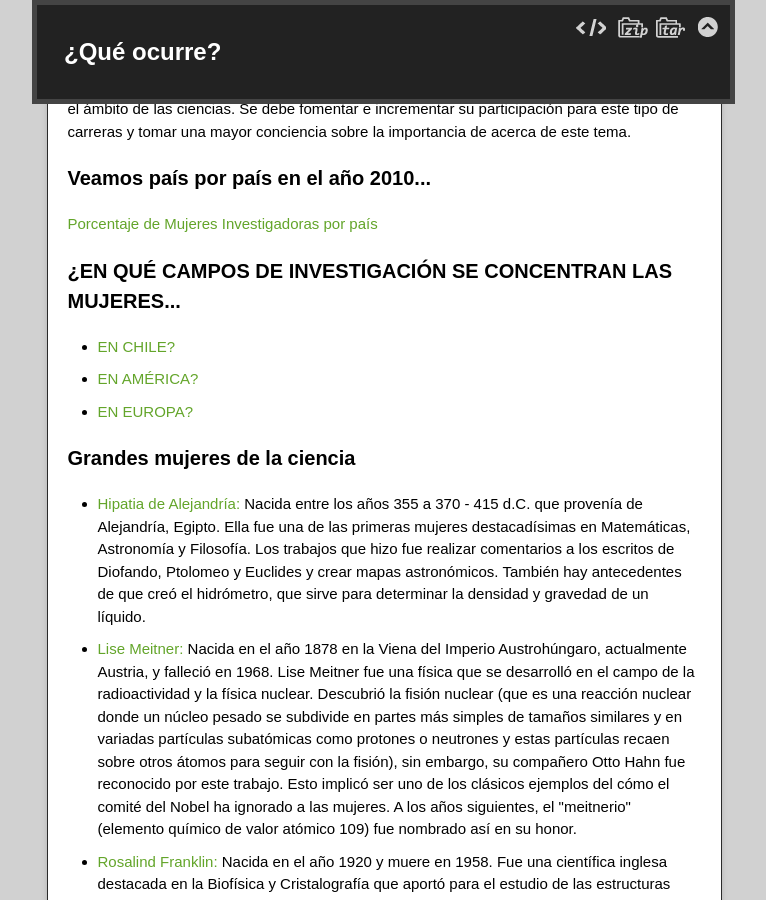
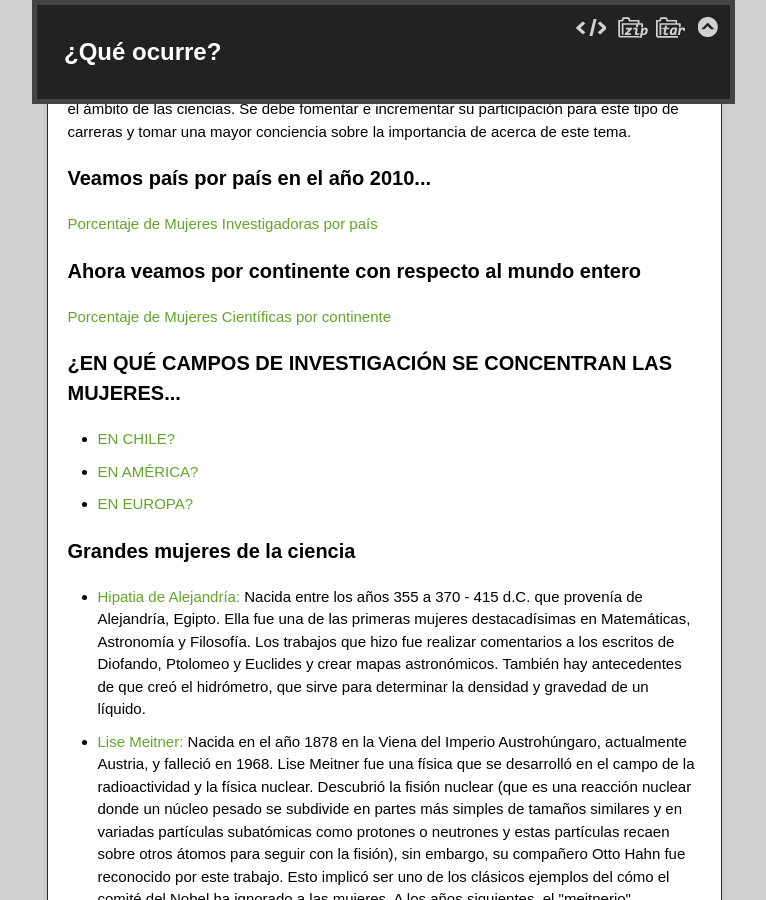
Before and after one commit to Mujeryciencias/mujeryciencias.github.io, a Jekyll site: the page index.html, which Jekyll copies as it is, in a window 1280 px wide and 900 px high, scrolled down 797 px. Shown: the whole window, without its empty margins (256-1022 px from the left). Built offline with Jekyll 4.4.1, drawn with Linux system fonts in a browser that asks for light colours; nearby versions of some CDN libraries; Markdown is read by kramdown in place of the engine named in the settings.

Commit message:
Replace master branch with page content via GitHub

```diff
--- a/index.html
+++ b/index.html
@@ -51,6 +51,11 @@
 <a name="veamos-pa%C3%ADs-por-pa%C3%ADs-en-el-a%C3%B1o-2010" class="anchor" href="#veamos-pa%C3%ADs-por-pa%C3%ADs-en-el-a%C3%B1o-2010"><span class="octicon octicon-link"></span></a>Veamos país por país en el año 2010...</h3>
 
 <p><a href="https://scontent-b-mia.xx.fbcdn.net/hphotos-prn2/t1.0-9/10352734_10203151624726835_6106050284707332229_n.jpg">Porcentaje de Mujeres Investigadoras por país</a></p>
+
+<h3>
+<a name="ahora-veamos-por-continente-con-respecto-al-mundo-entero" class="anchor" href="#ahora-veamos-por-continente-con-respecto-al-mundo-entero"><span class="octicon octicon-link"></span></a>Ahora veamos por continente con respecto al mundo entero</h3>
+
+<p><a href="https://scontent-b-mia.xx.fbcdn.net/hphotos-prn2/l/t1.0-9/10363820_10203166629741951_7111448890625913808_n.jpg">Porcentaje de Mujeres Científicas por continente</a></p>
 
 <h3>
 <a name="en-qu%C3%89-campos-de-investigaci%C3%93n-se-concentran-las-mujeres" class="anchor" href="#en-qu%C3%89-campos-de-investigaci%C3%93n-se-concentran-las-mujeres"><span class="octicon octicon-link"></span></a>¿EN QUÉ CAMPOS DE INVESTIGACIÓN SE CONCENTRAN LAS MUJERES...</h3>
```
Also changed, not shown: params.json (+1 -1 lines).
